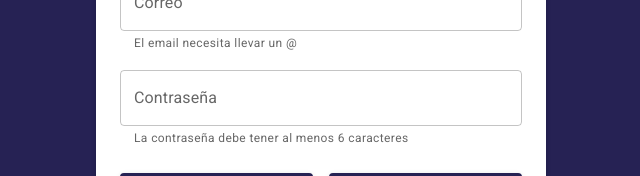
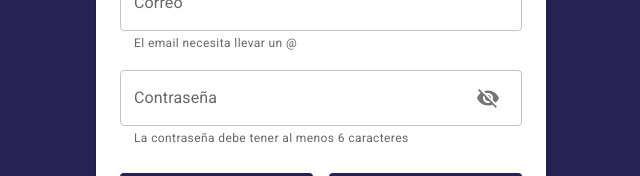
Before and after one commit to Sebmm3010/journal-app, a React (Vite) app: page /auth/login in a window 1280 px wide. Shown: the part 308-484 px from the top of the page, without its empty margins (319-959 px from the left). Built offline with nearby package versions, Linux system fonts and the light colour scheme; no server answers.

Commit message:
see and unsee password added

```diff
--- a/src/auth/pages/LoginPage.jsx
+++ b/src/auth/pages/LoginPage.jsx
@@ -1,8 +1,8 @@
 import { useMemo, useState } from 'react';
 import { useDispatch, useSelector } from 'react-redux';
 import { Link as RouterLink } from 'react-router-dom';
-import { Google } from "@mui/icons-material"
-import { Alert, Button, Grid, Link, TextField, Typography } from "@mui/material"
+import { Google, Visibility, VisibilityOff } from "@mui/icons-material"
+import { Alert, Button, Grid, IconButton, InputAdornment, Link, TextField, Typography } from "@mui/material"
 import { AuthLayout } from '../layout/AuthLayout';
 import { startGoogleSignIn, startLoginWithEmailPassword } from '../../store/auth';
 import { useForm } from '../../hooks';
@@ -47,6 +47,10 @@ export const LoginPage = () => {
     dispatch(startGoogleSignIn())
   }
 
+  const [showPassword, setShowPassword] = useState(false);
+  const handleClickShowPassword = () => setShowPassword(!showPassword);
+  const handleMouseDownPassword = () => setShowPassword(!showPassword);
+
   return (
 
     <AuthLayout title="Login">
@@ -75,7 +79,7 @@ export const LoginPage = () => {
           >
             <TextField
               label="Contraseña"
-              type="password"
+              type={showPassword ? "text" : "password"}
               placeholder="Contraseña"
               fullWidth
               name="password"
@@ -83,6 +87,19 @@ export const LoginPage = () => {
               onChange={onInputChange}
               error={!!passwordValid && formSubmitted}
               helperText={passwordValid}
+              InputProps={{
+                endAdornment: (
+                  <InputAdornment position="end">
+                    <IconButton
+                      aria-label="toggle password visibility"
+                      onClick={handleClickShowPassword}
+                      onMouseDown={handleMouseDownPassword}
+                    >
+                      {showPassword ? <Visibility /> : <VisibilityOff />}
+                    </IconButton>
+                  </InputAdornment>
+                )
+              }}
             />
           </Grid>
 
--- a/src/auth/pages/RegisterPage.jsx
+++ b/src/auth/pages/RegisterPage.jsx
@@ -1,10 +1,11 @@
 import { useState, useMemo } from 'react';
 import { Link as RouterLink } from 'react-router-dom';
-import { Alert, Button, Grid, Link, TextField, Typography } from "@mui/material"
+import { Alert, Button, Grid, IconButton, InputAdornment, Link, TextField, Typography } from "@mui/material"
 import { useDispatch, useSelector } from 'react-redux';
 import { AuthLayout } from '../layout/AuthLayout';
 import { useForm } from '../../hooks';
 import { startCreatingUserWithEmailPassword } from '../../store/auth/thunk';
+import { Visibility, VisibilityOff } from '@mui/icons-material';
 
 
 const formData = {
@@ -42,6 +43,9 @@ export const RegisterPage = () => {
     dispath( startCreatingUserWithEmailPassword(formState) );
 
   }
+  const [showPassword, setShowPassword] = useState(false);
+  const handleClickShowPassword = () => setShowPassword(!showPassword);
+  const handleMouseDownPassword = () => setShowPassword(!showPassword);
 
   return (
 
@@ -88,7 +92,7 @@ export const RegisterPage = () => {
           >
             <TextField
               label="Contraseña"
-              type="password"
+              type={showPassword ? "text" : "password"}
               placeholder="Contraseña"
               fullWidth
               name="password"
@@ -96,6 +100,19 @@ export const RegisterPage = () => {
               onChange={onInputChange}
               error={!!passwordValid && formSubmitted}
               helperText={passwordValid}
+              InputProps={{
+                endAdornment: (
+                  <InputAdornment position="end">
+                    <IconButton
+                      aria-label="toggle password visibility"
+                      onClick={handleClickShowPassword}
+                      onMouseDown={handleMouseDownPassword}
+                    >
+                      {showPassword ? <Visibility /> : <VisibilityOff />}
+                    </IconButton>
+                  </InputAdornment>
+                )
+              }}
             />
           </Grid>
 
```
